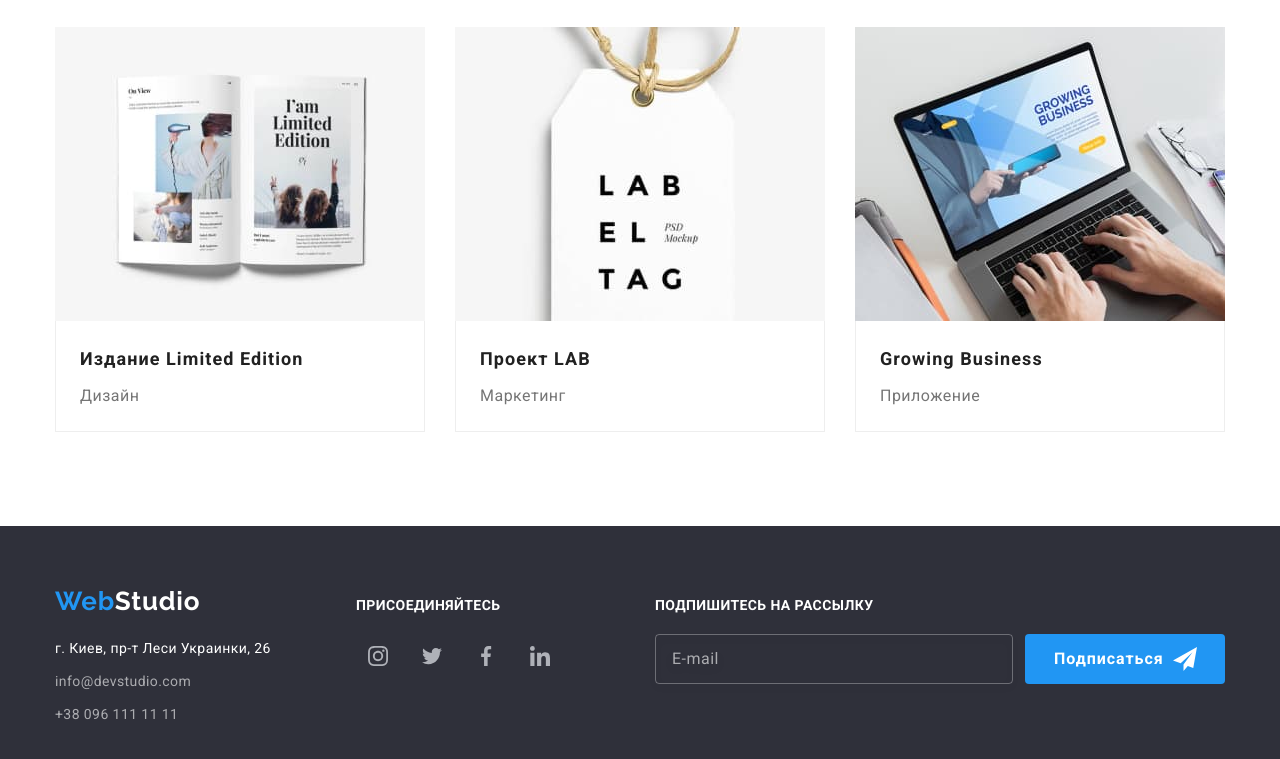
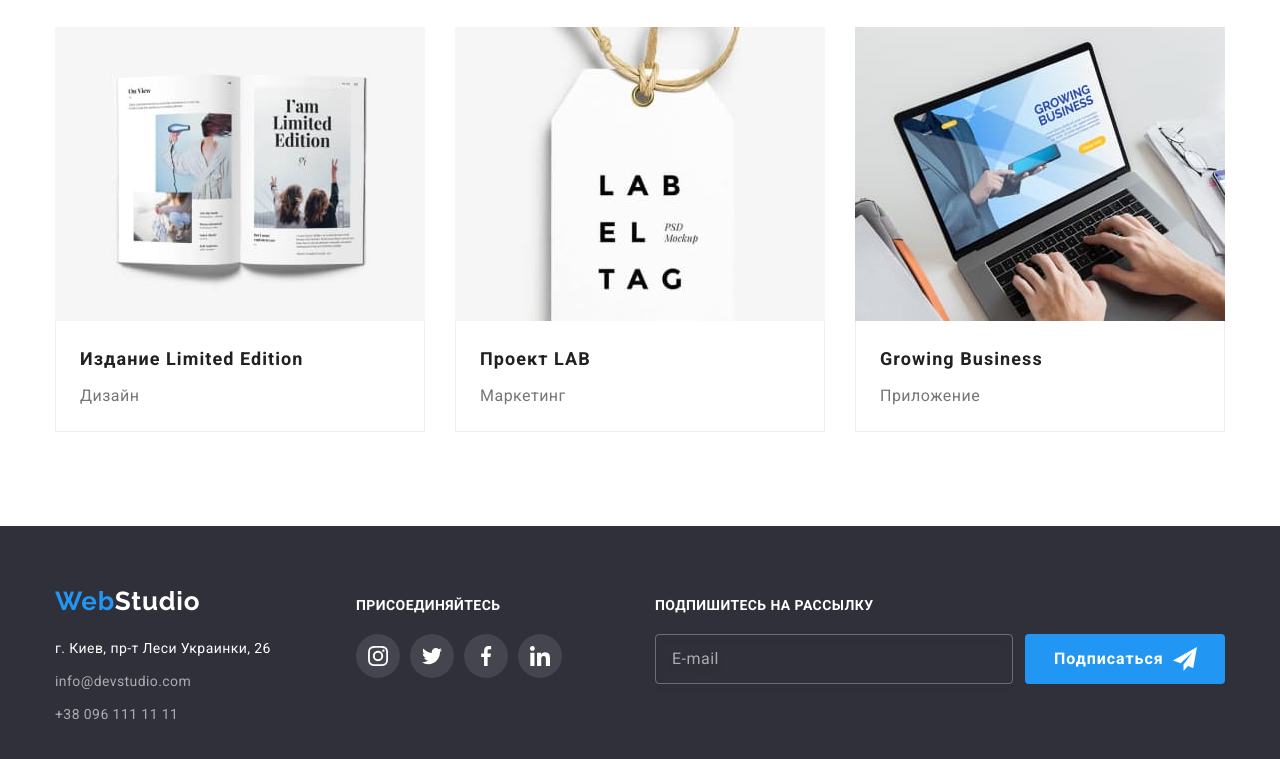
Before and after one commit to kovalenko-23/goit-markup-hw-07, a plain HTML site: page portfolio.html in a window 1280 px wide. Shown: the part 1090-1849 px from the top of the page. Drawn offline with nearby package versions, Linux system fonts and the light colour scheme.

Commit message:
Update portfolio.html

```diff
--- a/portfolio.html
+++ b/portfolio.html
@@ -239,35 +239,35 @@
         <div class="footer__socials">
             <p class="footer__socials-title">ПРИСОЕДИНЯЙТЕСЬ</p>
 
-            <ul class="socials footer__list-socials">
+            <ul class="socials list-socials">
 
                 <li class="socials__item">
-                    <a class="socials__link list-socials__link--footer insta" href="">
-                        <svg class="socials__icon list-socials__icon--footer" width="20" height="20">
+                    <a class="socials__link socials__link--footer insta" href="">
+                        <svg class="socials__icon socials__icon--footer" width="20" height="20">
                             <use href="./images/sprite.svg#icon-instagram-2"></use>
                         </svg>
                     </a>
                 </li>
 
                 <li class="socials__item">
-                    <a class="socials__link list-socials__link--footer twitter" href="">
-                        <svg class="socials__icon list-socials__icon--footer" width="20" height="20">
+                    <a class="socials__link socials__link--footer twitter" href="">
+                        <svg class="socials__icon socials__icon--footer" width="20" height="20">
                             <use href="./images/sprite.svg#icon-twitter-1"></use>
                         </svg>
                     </a>
                 </li>
 
                 <li class="socials__item">
-                    <a class="socials__link list-socials__link--footer facebook" href="">
-                        <svg class="socials__icon list-socials__icon--footer" width="20" height="20">
+                    <a class="socials__link socials__link--footer facebook" href="">
+                        <svg class="socials__icon socials__icon--footer" width="20" height="20">
                             <use href="./images/sprite.svg#icon-facebook-1"></use>
                         </svg>
                     </a>
                 </li>
 
                 <li class="socials__item">
-                    <a class="socials__link list-socials__link--footer linkedin" href="">
-                        <svg class="socials__icon list-socials__icon--footer" width="20" height="20">
+                    <a class="socials__link socials__link--footer linkedin" href="">
+                        <svg class="socials__icon socials__icon--footer" width="20" height="20">
                             <use href="./images/sprite.svg#icon-linkedin-1"></use>
                         </svg>
                     </a>
```
